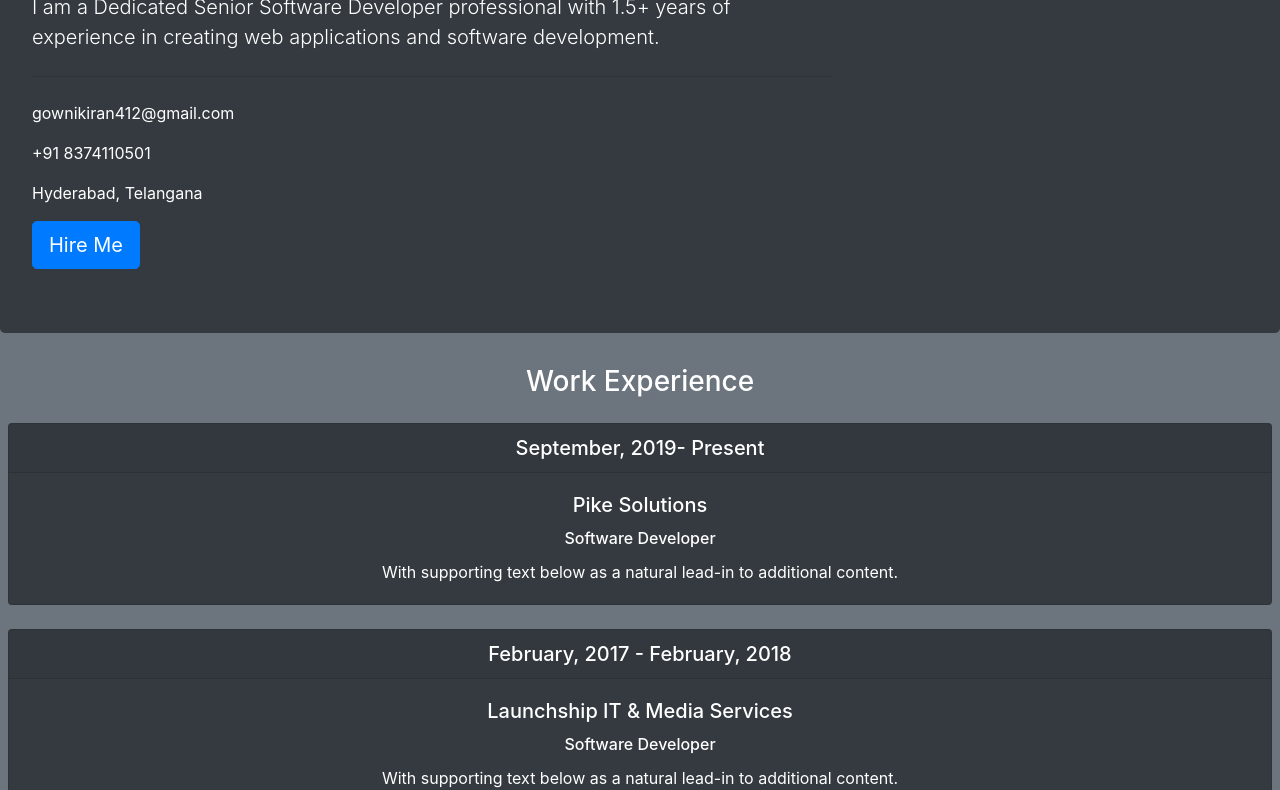
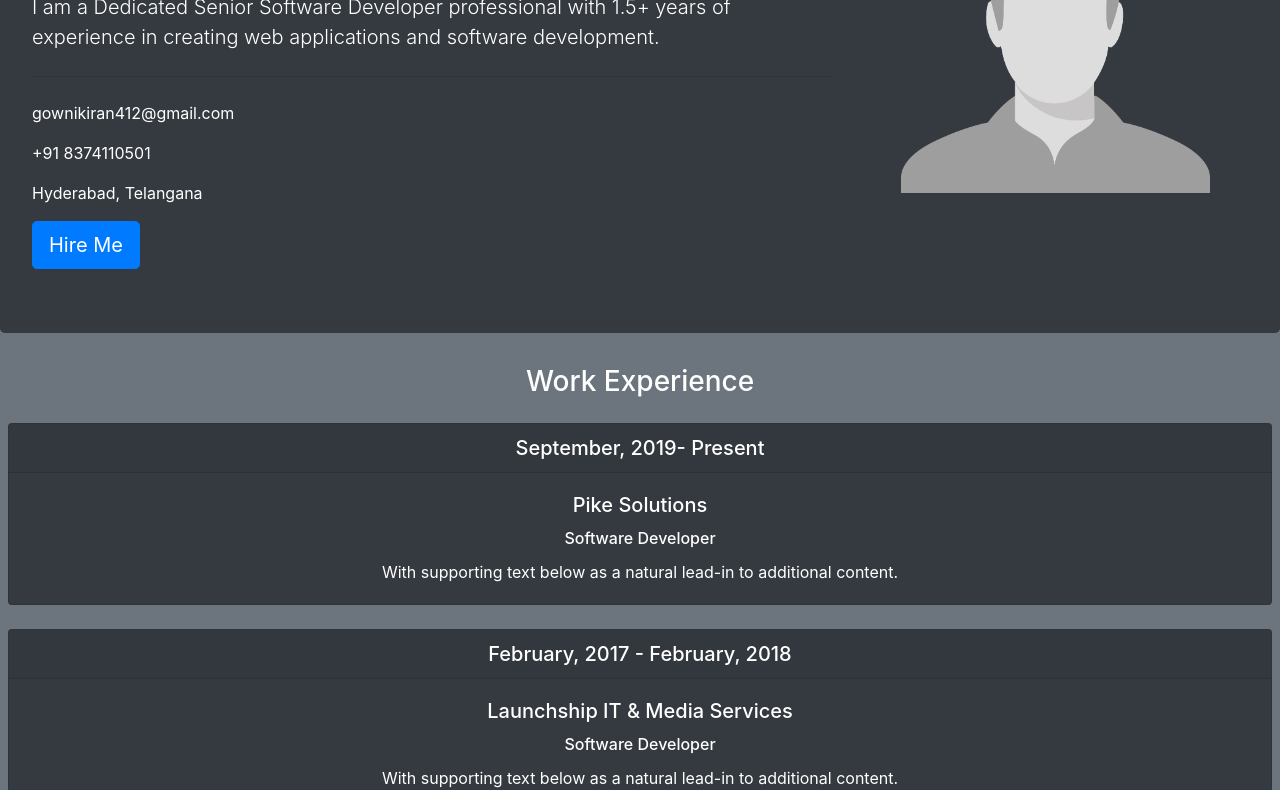
Before and after one commit to gownisaikiran/portfolio, a plain HTML site: page index.html in a window 1280 px wide. Shown: the part 190-980 px from the top of the page. Drawn offline with nearby package versions, Linux system fonts and the light colour scheme; the site is published under a folder, as on GitHub Pages, so addresses that start at the root find nothing.

Commit message:
Update index.html

```diff
--- a/index.html
+++ b/index.html
@@ -25,7 +25,7 @@
           <a class="btn btn-primary btn-lg" href="#" role="button">Hire Me</a>
           </div>
           <div class="col-md-4">
-            <img src="/1.png" class="img-fluid"  alt="Profile Pic">
+            <img src="1.png" class="img-fluid"  alt="Profile Pic">
           </div>
         </div>
       </div>
```
